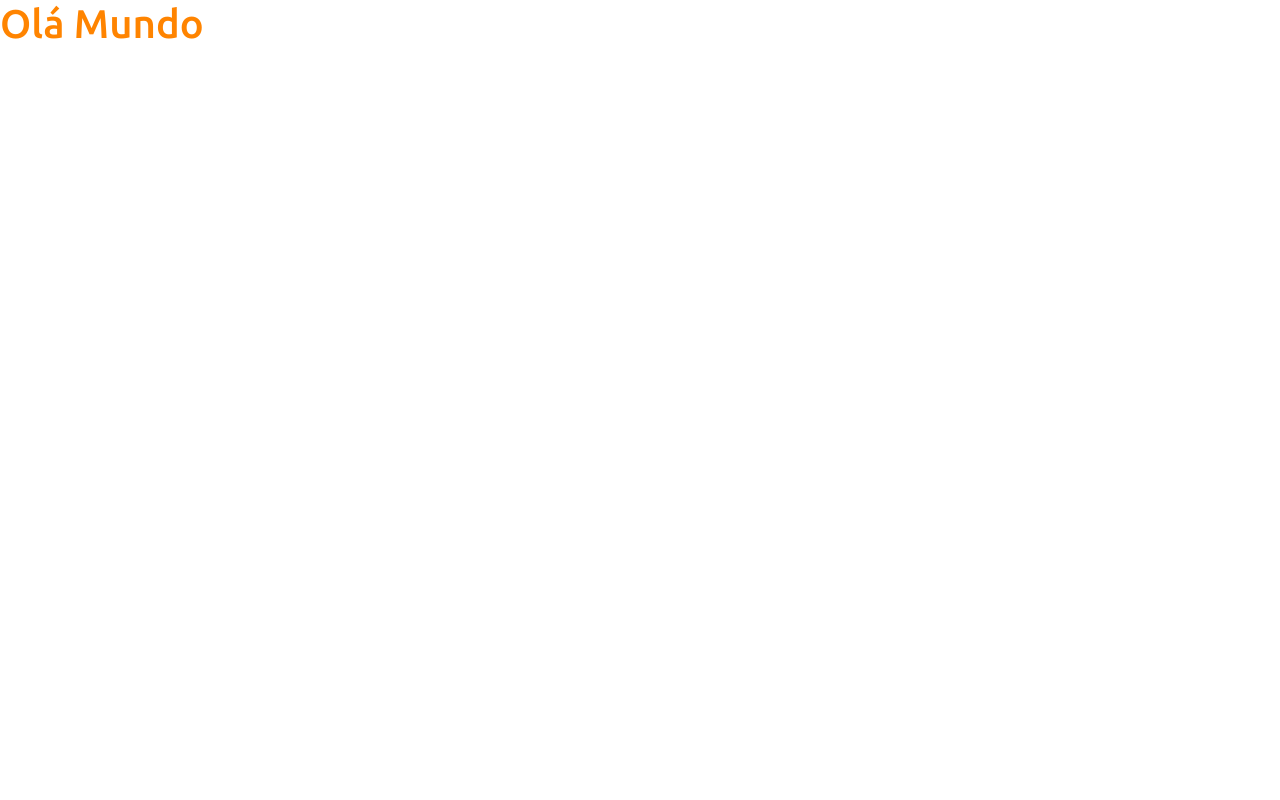
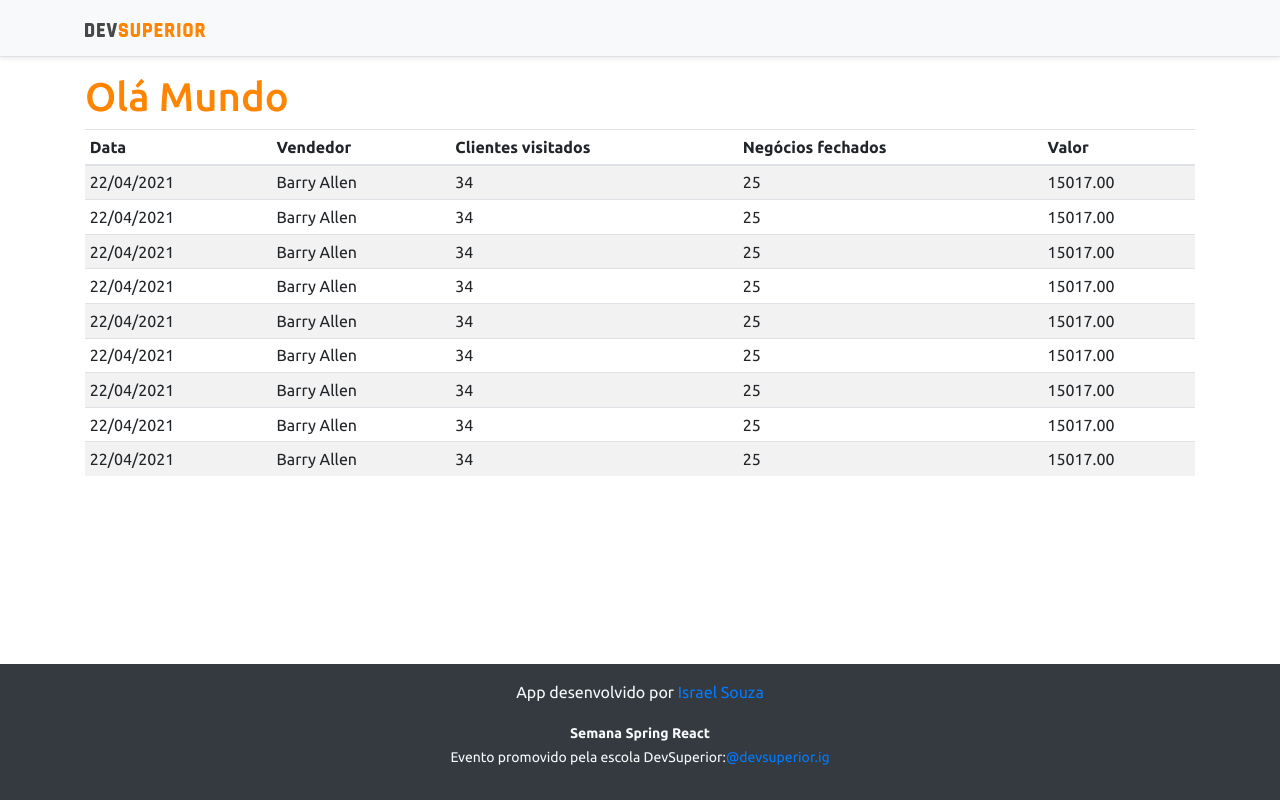
Before and after one commit to Israel-Ferreira/projeto-ds-spring-react, a React (Create React App) app in the folder frontend/: page / in a window 1280 px wide. Built offline with nearby package versions, Linux system fonts and the light colour scheme.

Commit message:
Basic Static Components

```diff
--- a/frontend/src/App.tsx
+++ b/frontend/src/App.tsx
@@ -1,12 +1,21 @@
-import React from 'react';
+import DataTable from 'components/DataTable';
+import Footer from 'components/Footer';
+import NavBar from 'components/NavBar';
+import React, { Fragment } from 'react';
 
 
 
 function App() {
   return (
-    <div className="App">
-      <h1 className="text-primary">Olá Mundo</h1>
-    </div>
+    <Fragment>
+      <NavBar />
+      <div className="container">
+        <h1 className="text-primary">Olá Mundo</h1>
+        <DataTable />
+      </div>
+
+      <Footer />
+    </Fragment>
   );
 }
 
--- /dev/null
+++ b/frontend/src/components/DataTable/index.tsx
@@ -0,0 +1,82 @@
+const DataTable = () => (
+    <div className="table-responsive">
+        <table className="table table-striped table-sm">
+            <thead>
+                <tr>
+                    <th>Data</th>
+                    <th>Vendedor</th>
+                    <th>Clientes visitados</th>
+                    <th>Negócios fechados</th>
+                    <th>Valor</th>
+                </tr>
+            </thead>
+            <tbody>
+                <tr>
+                    <td>22/04/2021</td>
+                    <td>Barry Allen</td>
+                    <td>34</td>
+                    <td>25</td>
+                    <td>15017.00</td>
+                </tr>
+                <tr>
+                    <td>22/04/2021</td>
+                    <td>Barry Allen</td>
+                    <td>34</td>
+                    <td>25</td>
+                    <td>15017.00</td>
+                </tr>
+                <tr>
+                    <td>22/04/2021</td>
+                    <td>Barry Allen</td>
+                    <td>34</td>
+                    <td>25</td>
+                    <td>15017.00</td>
+                </tr>
+                <tr>
+                    <td>22/04/2021</td>
+                    <td>Barry Allen</td>
+                    <td>34</td>
+                    <td>25</td>
+                    <td>15017.00</td>
+                </tr>
+                <tr>
+                    <td>22/04/2021</td>
+                    <td>Barry Allen</td>
+                    <td>34</td>
+                    <td>25</td>
+                    <td>15017.00</td>
+                </tr>
+                <tr>
+                    <td>22/04/2021</td>
+                    <td>Barry Allen</td>
+                    <td>34</td>
+                    <td>25</td>
+                    <td>15017.00</td>
+                </tr>
+                <tr>
+                    <td>22/04/2021</td>
+                    <td>Barry Allen</td>
+                    <td>34</td>
+                    <td>25</td>
+                    <td>15017.00</td>
+                </tr>
+                <tr>
+                    <td>22/04/2021</td>
+                    <td>Barry Allen</td>
+                    <td>34</td>
+                    <td>25</td>
+                    <td>15017.00</td>
+                </tr>
+                <tr>
+                    <td>22/04/2021</td>
+                    <td>Barry Allen</td>
+                    <td>34</td>
+                    <td>25</td>
+                    <td>15017.00</td>
+                </tr>
+            </tbody>
+        </table>
+    </div>
+)
+
+export default DataTable
--- /dev/null
+++ b/frontend/src/components/Footer/index.tsx
@@ -0,0 +1,16 @@
+const Footer = () => (
+    <footer className="footer mt-auto py-3 bg-dark">
+        <div className="container">
+            <p className="text-light">App desenvolvido por <a href="https://github.com/Israel-Ferreira" target="_blank" rel="noreferrer">Israel Souza</a></p>
+            <p className="text-light">
+                <small>
+                    <strong>Semana Spring React</strong><br />
+                    Evento promovido pela escola DevSuperior:
+                    <a href="https://instagram.com/devsuperior.ig" target="_blank" rel="noreferrer">@devsuperior.ig</a>
+                </small>
+            </p>
+        </div>
+    </footer>
+)
+
+export default Footer;
--- /dev/null
+++ b/frontend/src/components/NavBar/index.tsx
@@ -0,0 +1,15 @@
+import ImgDsDark from '../../assets/img/ds_dark.svg'
+
+const NavBar = () => {
+    return (
+        <div className="d-flex flex-column flex-md-row align-items-center p-3 px-md-4 mb-3 bg-light border-bottom shadow-sm">
+            <div className="container">
+                <nav className="my-2 my-md-0 mr-md-3">
+                    <img src={ImgDsDark} alt="DevSuperior" width="120" />
+                </nav>
+            </div>
+        </div>
+    )
+}
+
+export default NavBar
```
Also changed, not shown: frontend/src/assets/img/ds_dark.svg (added).
